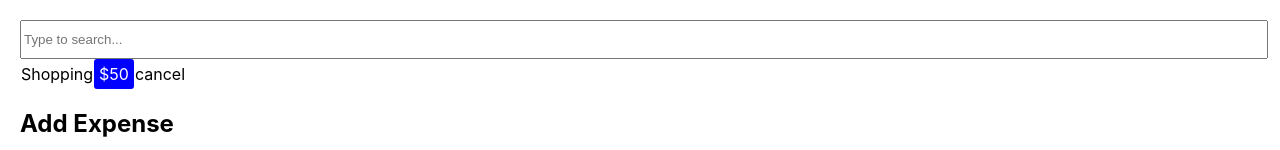
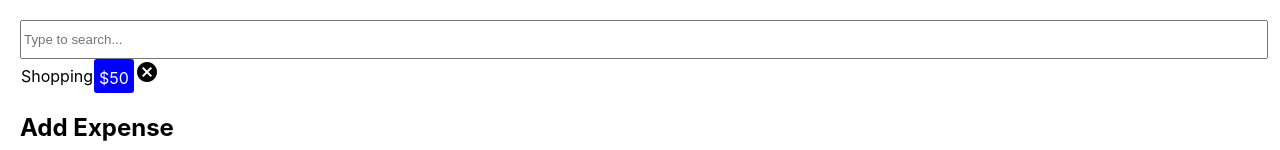
Before and after one commit to amiedawn/budget-planner, a React (Create React App) app: page / in a window 1280 px wide. Shown: the part 261-411 px from the top of the page. Built offline with nearby package versions, Linux system fonts and the light colour scheme.

Commit message:
fixed icon

```diff
--- a/src/components/Expenses/Expenses.js
+++ b/src/components/Expenses/Expenses.js
@@ -19,7 +19,7 @@ function Expenses(props) {
               <div className="format-right">
                 <td id="expense-amount">$50</td>
                 <td id="expense-remove">
-                  <span className="material-icons-round">cancel</span>
+                  <span className="material-icons">cancel</span>
                 </td>
               </div>
             </tr>
--- a/src/components/Expenses/ExpensesStyle.css
+++ b/src/components/Expenses/ExpensesStyle.css
@@ -40,3 +40,28 @@
 .material-icons-round {
   width: 2px;
 }
+
+.material-icons {
+  font-family: 'Material Icons';
+  font-weight: normal;
+  font-style: normal;
+  font-size: 24px;  /* Preferred icon size */
+  display: inline-block;
+  line-height: 1;
+  text-transform: none;
+  letter-spacing: normal;
+  word-wrap: normal;
+  white-space: nowrap;
+  direction: ltr;
+
+  /* Support for all WebKit browsers. */
+  -webkit-font-smoothing: antialiased;
+  /* Support for Safari and Chrome. */
+  text-rendering: optimizeLegibility;
+
+  /* Support for Firefox. */
+  -moz-osx-font-smoothing: grayscale;
+
+  /* Support for IE. */
+  font-feature-settings: 'liga';
+}
```
